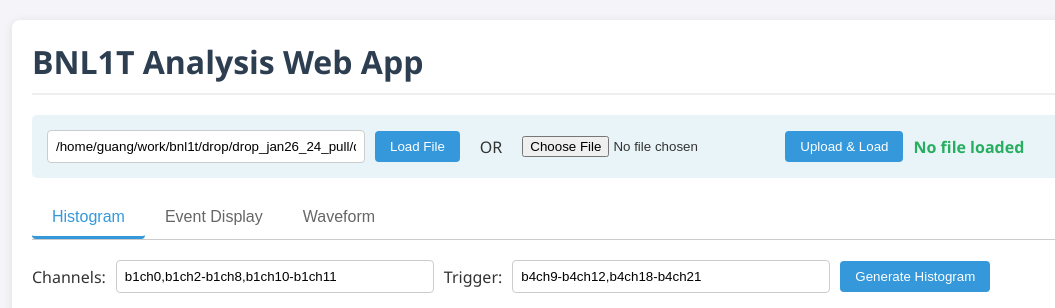
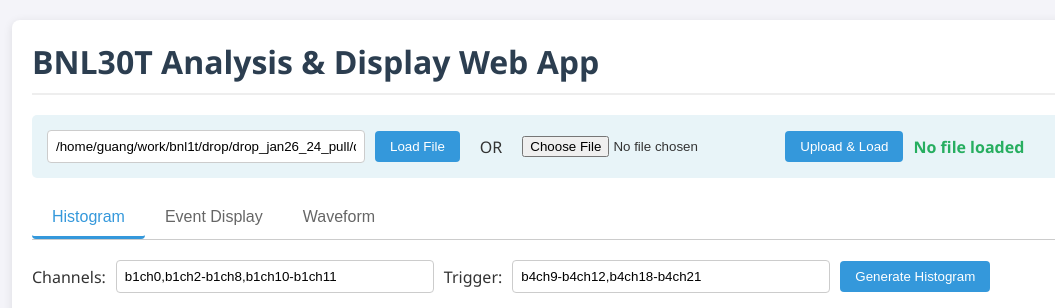
Before and after one commit to gyang9/bnl30t-web, a Flask app: page / in a window 1280 px wide. Shown: the top 308 px of the page, without its empty margins (8-1063 px from the left). Run offline with Flask 3, Linux system fonts and the light colour scheme.

Commit message:
Update app title to BNL30T Analysis & Display Web App

```diff
--- a/templates/index.html
+++ b/templates/index.html
@@ -11,7 +11,7 @@
 <body>
     <div class="container">
         <header>
-            <h1>BNL1T Analysis Web App</h1>
+            <h1>BNL30T Analysis & Display Web App</h1>
         </header>
 
         <section id="file-loader">
```
